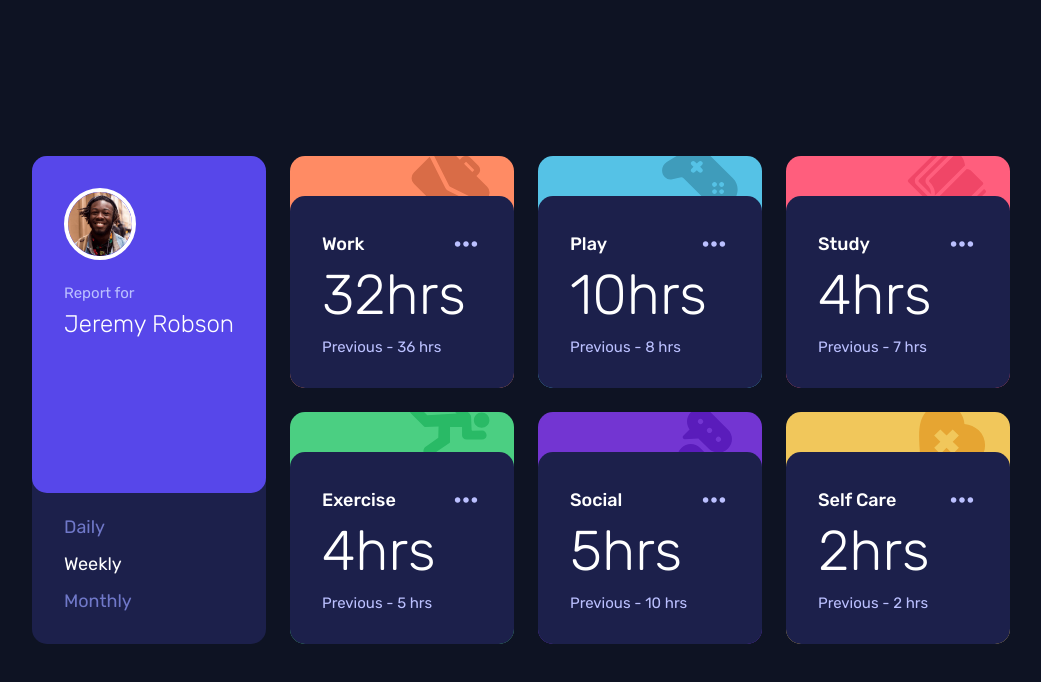
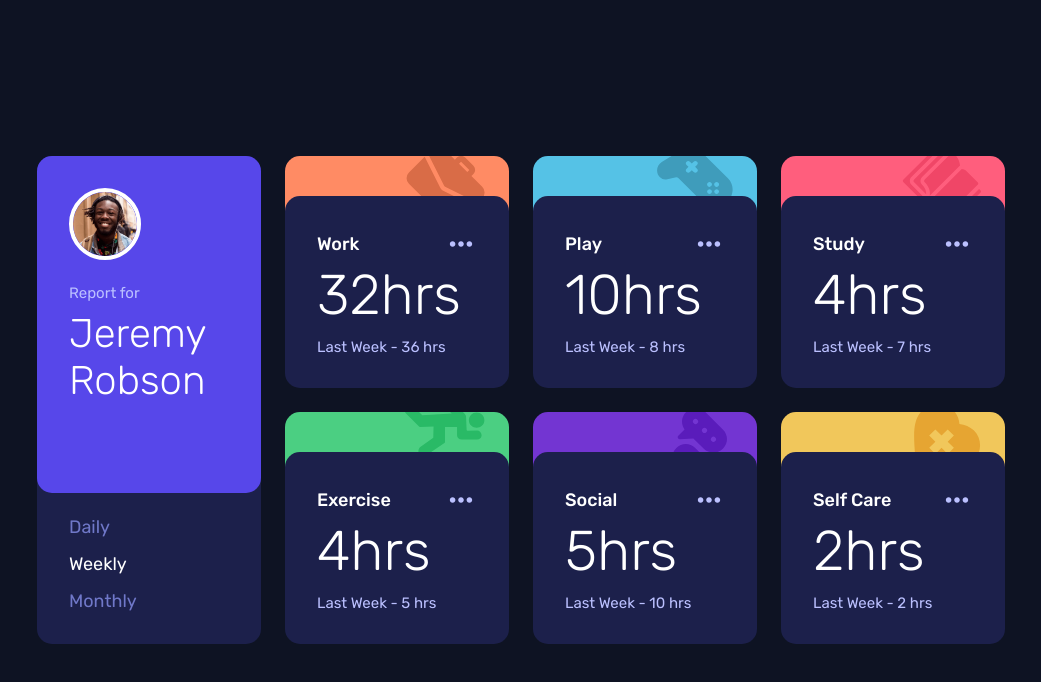
Before and after one commit to ashkir004/time-tracking-dashboard, a website: page index.html in a window 1280 px wide. Shown: the whole page, without its empty margins (119-1160 px from the left). Drawn offline with Linux system fonts and the light colour scheme.

Commit message:
update previous label

```diff
--- a/index.html
+++ b/index.html
@@ -24,25 +24,12 @@
         </div>
       </div>
       <ul class="timeframes">
-        <a class="daily timeframe" data-timeframe="daily" data-active="false">Daily</a>
-        <a class="weekly timeframe" data-timeframe="weekly" data-active="true">Weekly</a>
-        <a class="monthly timeframe" data-timeframe="monthly" data-active="false">Monthly</a>
+        <a class="daily timeframe" data-timeframe="daily" data-previous="Yesterday" data-active="false">Daily</a>
+        <a class="weekly timeframe" data-timeframe="weekly" data-previous="Last Week" data-active="true">Weekly</a>
+        <a class="monthly timeframe" data-timeframe="monthly" data-previous="Last Month" data-active="false">Monthly</a>
       </ul>
     </div>
-    <div class="activities">
-      <!-- <div class="activity-card work">
-        <div class="activity">
-          <div class="activity-header">
-            <h2 class="activity-title">Work</h2>
-            <svg xmlns="http://www.w3.org/2000/svg" viewBox="0 0 640 640"><path d="M96 320C96 289.1 121.1 264 152 264C182.9 264 208 289.1 208 320C208 350.9 182.9 376 152 376C121.1 376 96 350.9 96 320zM264 320C264 289.1 289.1 264 320 264C350.9 264 376 289.1 376 320C376 350.9 350.9 376 320 376C289.1 376 264 350.9 264 320zM488 264C518.9 264 544 289.1 544 320C544 350.9 518.9 376 488 376C457.1 376 432 350.9 432 320C432 289.1 457.1 264 488 264z"/></svg>
-          </div>
-          <div class="activity-stat">
-            <p class="current-time">32hrs</p>
-            <p class="previous-time metadata">Previous - 36 hrs</p>
-          </div>
-        </div>
-      </div> -->
-    </div>
+    <div class="activities"></div>
 
 
   </main>
--- a/index.js
+++ b/index.js
@@ -3,6 +3,7 @@ let activities = document.querySelector('.activities');
 let timeframeOptions = document.querySelectorAll('.timeframe');
 
 let activeTimeframe = 'weekly';
+let previousLabel = 'Last Week';
 
 let data = '';
 
@@ -17,11 +18,12 @@ fetch('/data.json').then((response) => {
 });
 
 
-function updateUI(data, selectedTimeframe = 'weekly') {
+function updateUI(data, selectedTimeframe = 'weekly', previousLabel = 'Last Week') {
 
     timeframeOptions.forEach((option) => {
         if (option.dataset.timeframe === activeTimeframe) {
             option.dataset.active = true;
+            previousLabel = option.dataset.previous
         } else {
             option.dataset.active = false;
         }
@@ -30,11 +32,11 @@ function updateUI(data, selectedTimeframe = 'weekly') {
     activities.innerHTML = '';
 
     for (const item of data) {
-        appendItem(item, selectedTimeframe);
+        appendItem(item, selectedTimeframe, previousLabel);
     }
 }
 
-function appendItem(item, selectedTimeframe = 'weekly') {
+function appendItem(item, selectedTimeframe = 'weekly', previousLabel = 'Last Week') {
     let title = item.title.toLowerCase().replace(' ', '-');
     let timeframe = item.timeframes[selectedTimeframe];
 
@@ -47,7 +49,7 @@ function appendItem(item, selectedTimeframe = 'weekly') {
           </div>
           <div class="activity-stat">
             <p class="current-time">${timeframe.current}hrs</p>
-            <p class="previous-time metadata">Previous - ${timeframe.previous} hrs</p>
+            <p class="previous-time metadata">${previousLabel} - ${timeframe.previous} hrs</p>
           </div>
         </div>
       </div>`;
--- a/style.css
+++ b/style.css
@@ -83,22 +83,6 @@
     font-weight: 300;
     line-height: calc(28 / 16 * 1rem);
     letter-spacing: 0;
-}
-
-.text-5-md {
-    font-family: 'Rubik Medium', Arial, Helvetica, sans-serif;
-    font-size: var(--font-sm);
-    line-height: calc(21 / 16 * 1rem);
-    letter-spacing: 0;
-    font-weight: 500;
-}
-
-.text-5-regular {
-    font-family: 'Rubik Regular', Arial, Helvetica, sans-serif;
-    font-size: var(--font-sm);
-    line-height: calc(21 / 16 * 1rem);
-    letter-spacing: 0;
-    font-weight: 400;
 }
 
 .metadata {
@@ -191,7 +175,7 @@ body {
 
 .activity-card {
     background-color: var(--orange);
-    border-radius: var(--radii-15);
+    border-radius: var(--radii-15) var(--radii-15) 1.5rem 1.5rem;
     padding-top: var(--spacing-500);
 }
 
@@ -343,6 +327,12 @@ body {
         flex-grow: 2;
     }
 
+    .dashboard-header .user-name {
+        font-size: var(--spacing-500);
+        width: 10rem;
+        line-height: calc(47 / 16 * 1rem);
+    }
+
     .dashboard-header .timeframes {
         display: flex;
         flex-direction: column;
```
